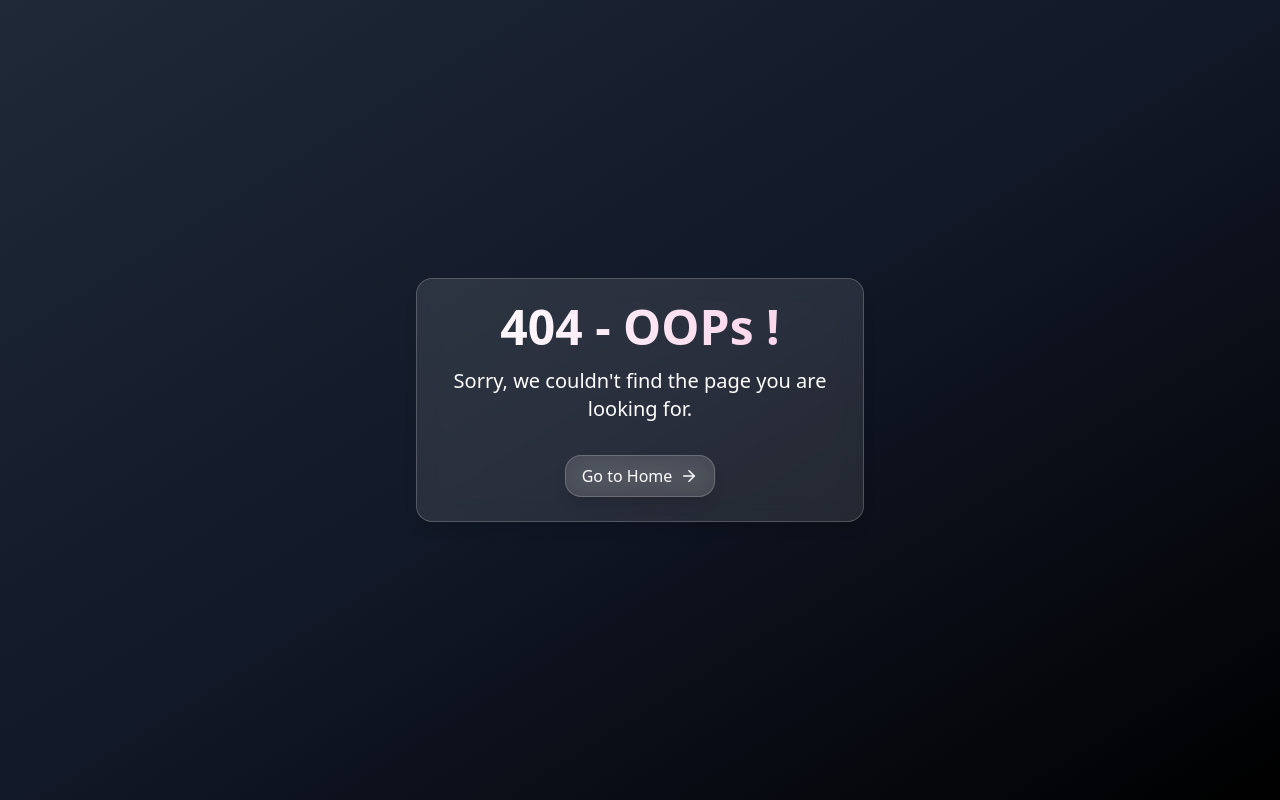
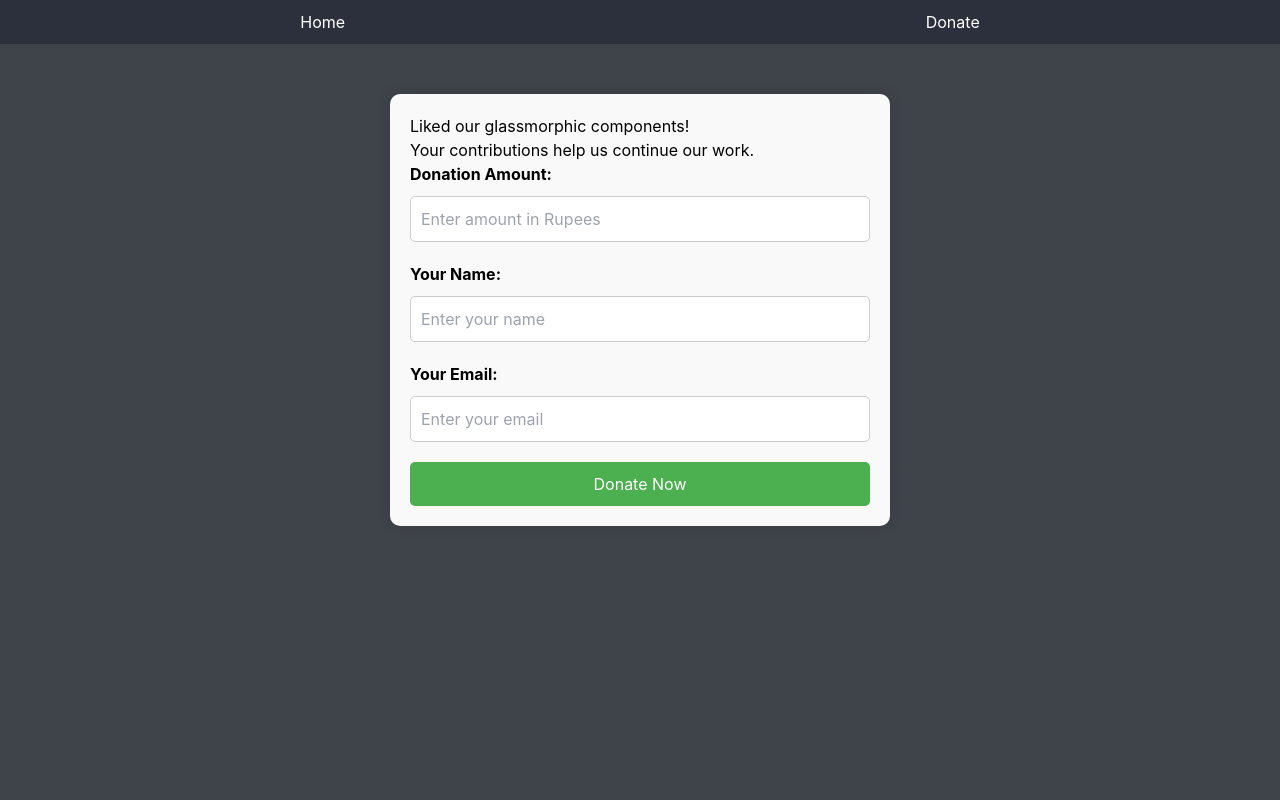
Before and after one commit to Jaishree2310/GlassyUI-Components, a React (Create React App) app: page /donate in a window 1280 px wide. Before the commit this address had no page. Built offline with nearby package versions, Linux system fonts and the light colour scheme.

Commit message:
added a Donation Page

```diff
--- a/src/App.tsx
+++ b/src/App.tsx
@@ -1,44 +1,51 @@
-import React from "react";
-import { BrowserRouter as Router, Route, Routes } from "react-router-dom";
-import GlassyUILandingPage from "./components/GlassyUILandingPage";
-import GlassyUIComponentsPage from "./components/GlassyUIComponentsPage";
-import ButtonDetailsPage from "./components/ButtonDetailsPage";
-import CardDetailsPage from "./components/CardDetailsPage";
-import ProgressBarDetailPage from "./components/ProgressBarDetailPage";
-import PopupDetailPage from "./components/PopupDetailPage";
-import InputDetailPage from "./components/InputDetailPage";
-import TextareaDetailPage from "./components/TextareaDetailPage";
-import NotFoundPage from "./components/NotFoundPage";
-import TooltipDetailsPage from "./components/TooltipDetailsPage";
-import SpeedDialDetailsPage from "./components/SpeedDialDetailsPage";
-import ModalDetailsPage from "./components/ModalDetailsPage";
-import NavigationDetailsPage from "./components/NavigationDetailsPage";
-import GlassMorphismGenrator from "./components/GlassMorphismGenrator";
-import SliderDetailsPage from "./components/SliderDetailsPage";
+import React from 'react';
+import { BrowserRouter as Router, Route, Routes } from 'react-router-dom';
+import GlassyUILandingPage from './components/GlassyUILandingPage';
+import GlassyUIComponentsPage from './components/GlassyUIComponentsPage';
+import ButtonDetailsPage from './components/ButtonDetailsPage';
+import CardDetailsPage from './components/CardDetailsPage';
+import ProgressBarDetailPage from './components/ProgressBarDetailPage';
+import PopupDetailPage from './components/PopupDetailPage';
+import InputDetailPage from './components/InputDetailPage';
+import TextareaDetailPage from './components/TextareaDetailPage';
+import NotFoundPage from './components/NotFoundPage';
+import TooltipDetailsPage from './components/TooltipDetailsPage';
+import SpeedDialDetailsPage from './components/SpeedDialDetailsPage';
+import ModalDetailsPage from './components/ModalDetailsPage';
+import NavigationDetailsPage from './components/NavigationDetailsPage';
+import GlassMorphismGenrator from './components/GlassMorphismGenrator';
+import SliderDetailsPage from './components/SliderDetailsPage';
+import DonationPage from './components/DonationPage';
+import Header from './components/Header';
 
 const App: React.FC = () => {
   return (
     <Router>
+      <Header />
       <Routes>
-        <Route path="/" element={<GlassyUILandingPage />} />
-        <Route path="/components" element={<GlassyUIComponentsPage />} />
-        <Route path="/button-details" element={<ButtonDetailsPage />} />
-        <Route path="/card-details" element={<CardDetailsPage />} />
+        <Route path='/' element={<GlassyUILandingPage />} />
+        <Route path='/components' element={<GlassyUIComponentsPage />} />
+        <Route path='/button-details' element={<ButtonDetailsPage />} />
+        <Route path='/card-details' element={<CardDetailsPage />} />
         <Route
-          path="/progress-bar-details"
+          path='/progress-bar-details'
           element={<ProgressBarDetailPage />}
         />
-        <Route path="/popup-details" element={<PopupDetailPage />} />
-        <Route path="/input-details" element={<InputDetailPage />} />
-        <Route path="/textarea-details" element={<TextareaDetailPage />} />
-        <Route path="/tooltip-details" element={<TooltipDetailsPage />} />
-        <Route path="/speed-dial-details" element={<SpeedDialDetailsPage />} />
-        <Route path="/modal-details" element={<ModalDetailsPage />} />
-        <Route path="/navigation-details" element={<NavigationDetailsPage />} />
-        <Route path="/generator" element={<GlassMorphismGenrator />} />
-        <Route path="/slider-details" element={<SliderDetailsPage/>} />
+        <Route path='/popup-details' element={<PopupDetailPage />} />
+        <Route path='/input-details' element={<InputDetailPage />} />
+        <Route path='/textarea-details' element={<TextareaDetailPage />} />
+        <Route path='/tooltip-details' element={<TooltipDetailsPage />} />
+        <Route path='/speed-dial-details' element={<SpeedDialDetailsPage />} />
+        <Route path='/modal-details' element={<ModalDetailsPage />} />
+        <Route path='/navigation-details' element={<NavigationDetailsPage />} />
+        <Route path='/generator' element={<GlassMorphismGenrator />} />
+        <Route path='/slider-details' element={<SliderDetailsPage />} />
 
-        <Route path="*" element={<NotFoundPage />} />
+        {/*the DonationPage route */}
+        <Route path='/' element={<GlassyUILandingPage />} />
+        <Route path='/donate' element={<DonationPage />} />
+
+        <Route path='*' element={<NotFoundPage />} />
       </Routes>
     </Router>
   );
--- /dev/null
+++ b/src/components/DonationPage.tsx
@@ -0,0 +1,115 @@
+import React, { useState, useEffect } from 'react';
+
+const DonationPage: React.FC = () => {
+  const [isHovering, setIsHovering] = useState(false);
+
+  // Set viewport background color when component mounts
+  useEffect(() => {
+    document.body.style.backgroundColor = '#3f434a';
+
+    // Clean up to reset background color when the component unmounts
+    return () => {
+      document.body.style.backgroundColor = ''; // Reset to default or previous color
+    };
+  }, []);
+
+  // Inline styles
+  const containerStyle: React.CSSProperties = {
+    maxWidth: '500px',
+    margin: '50px auto',
+    padding: '20px',
+    backgroundColor: '#f9f9f9',
+    borderRadius: '10px',
+    boxShadow: '0px 0px 15px rgba(0, 0, 0, 0.1)',
+  };
+
+  const formStyle: React.CSSProperties = {
+    display: 'flex',
+    flexDirection: 'column',
+  };
+
+  const labelStyle: React.CSSProperties = {
+    marginBottom: '10px',
+    fontWeight: 'bold',
+  };
+
+  const inputStyle: React.CSSProperties = {
+    marginBottom: '20px',
+    padding: '10px',
+    borderRadius: '5px',
+    border: '1px solid #ccc',
+  };
+
+  const buttonStyle: React.CSSProperties = {
+    padding: '10px',
+    backgroundColor: isHovering ? '#45a049' : '#4CAF50',
+    color: 'white',
+    border: 'none',
+    borderRadius: '5px',
+    cursor: 'pointer',
+  };
+
+  // Mouse hover handlers
+  const handleMouseEnter = () => {
+    setIsHovering(true);
+  };
+
+  const handleMouseLeave = () => {
+    setIsHovering(false);
+  };
+
+  return (
+    <div style={containerStyle}>
+      <h1>Liked our glassmorphic components!</h1>
+      <p>Your contributions help us continue our work.</p>
+      <form style={formStyle}>
+        <label htmlFor='amount' style={labelStyle}>
+          Donation Amount:
+        </label>
+        <input
+          type='text'
+          id='amount'
+          name='amount'
+          placeholder='Enter amount in Rupees'
+          style={inputStyle}
+          required
+        />
+
+        <label htmlFor='name' style={labelStyle}>
+          Your Name:
+        </label>
+        <input
+          type='text'
+          id='name'
+          name='name'
+          placeholder='Enter your name'
+          style={inputStyle}
+          required
+        />
+
+        <label htmlFor='email' style={labelStyle}>
+          Your Email:
+        </label>
+        <input
+          type='email'
+          id='email'
+          name='email'
+          placeholder='Enter your email'
+          style={inputStyle}
+          required
+        />
+
+        <button
+          type='submit'
+          style={buttonStyle}
+          onMouseEnter={handleMouseEnter}
+          onMouseLeave={handleMouseLeave}
+        >
+          Donate Now
+        </button>
+      </form>
+    </div>
+  );
+};
+
+export default DonationPage;
--- /dev/null
+++ b/src/components/Header.tsx
@@ -0,0 +1,57 @@
+import React, { useState } from 'react';
+import { Link } from 'react-router-dom';
+
+const Header: React.FC = () => {
+  return (
+    <nav style={navStyle}>
+      <ul style={ulStyle}>
+        <li style={liStyle}>
+          <Link
+            to='/'
+            style={linkStyle}
+            onMouseEnter={e => (e.currentTarget.style.color = '#fde047')} // Change to yellow on hover
+            onMouseLeave={e => (e.currentTarget.style.color = 'white')} // Change back to white when not hovered
+          >
+            Home
+          </Link>
+        </li>
+        <li style={liStyle}>
+          <Link
+            to='/donate'
+            style={linkStyle}
+            onMouseEnter={e => (e.currentTarget.style.color = '#fde047')} // Change to yellow on hover
+            onMouseLeave={e => (e.currentTarget.style.color = 'white')} // Change back to white when not hovered
+          >
+            Donate
+          </Link>
+        </li>
+      </ul>
+    </nav>
+  );
+};
+
+// Inline styles for the nav bar
+const navStyle: React.CSSProperties = {
+  backgroundColor: '#2b303c',
+  padding: '10px',
+};
+
+const ulStyle: React.CSSProperties = {
+  listStyleType: 'none',
+  margin: 0,
+  padding: 0,
+  display: 'flex',
+  justifyContent: 'space-around',
+};
+
+const liStyle: React.CSSProperties = {
+  margin: '0 10px',
+};
+
+const linkStyle: React.CSSProperties = {
+  color: 'white', // Initial color is white
+  textDecoration: 'none', // Remove underline
+  transition: 'color 0.3s ease', // Smooth transition for color change
+};
+
+export default Header;
```
